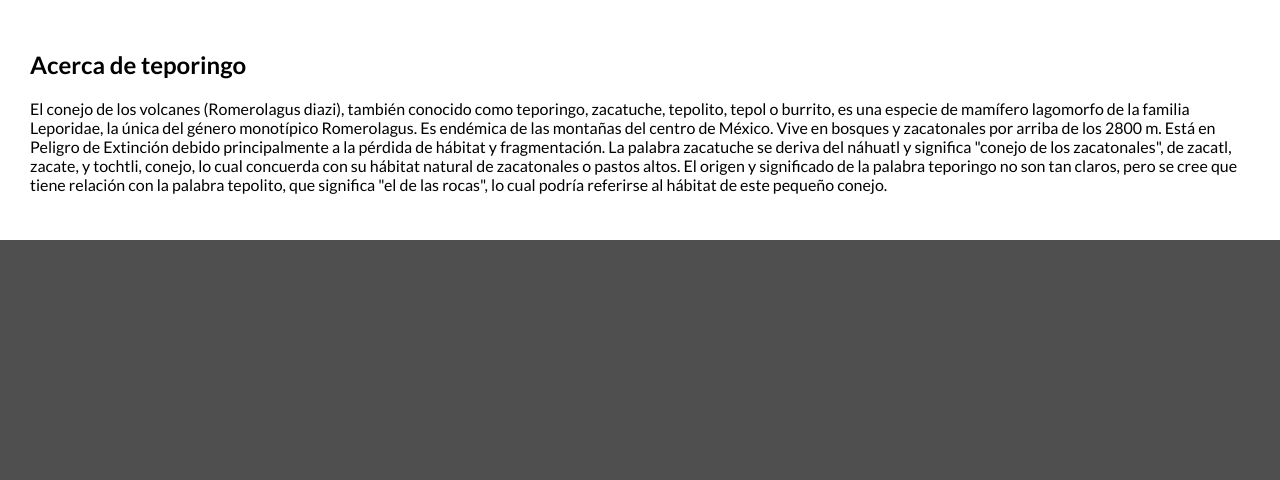
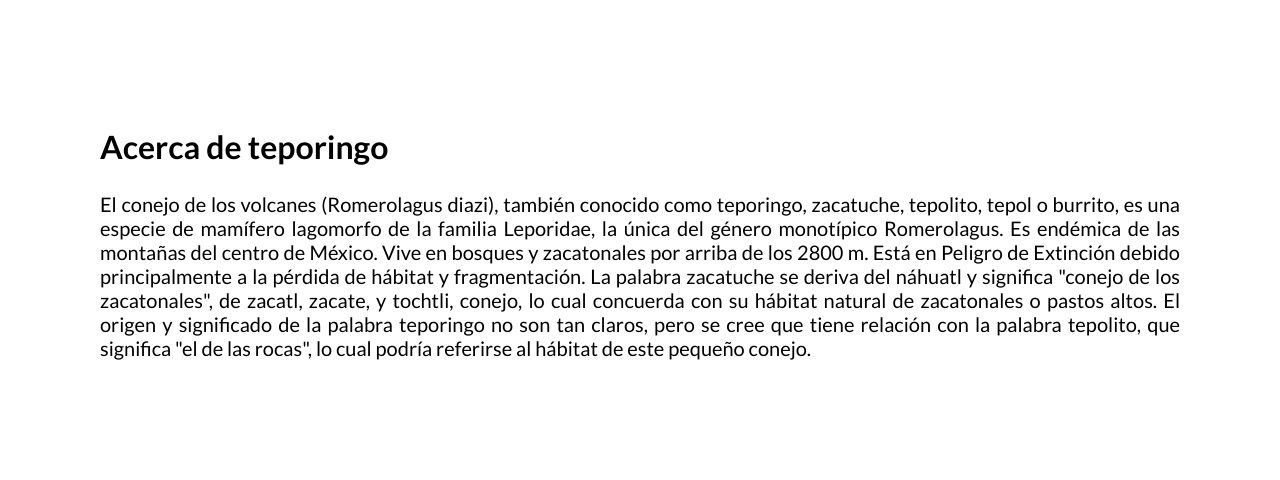
Before and after one commit to Fernando-Acosta818/animalia_psql, a Django app: a page that uses animales/templates/base.html in a window 1280 px wide. Shown: the part 849-1329 px from the top of the page. Before the commit the page ends 1089 px from the top, so only its background shows below. Run offline with Django 4.2, Linux system fonts and the light colour scheme; data comes from the database, SQL or seed files in the repository.

Commit message:
Cambios a info

```diff
--- a/animales/static/styles.css
+++ b/animales/static/styles.css
@@ -181,5 +181,20 @@ body {
 /* Solo - descripcion */
 
 .info {
-    padding: 30px;
+    padding: 100px;
 }
+
+.info h2 {
+    font-size: 2em;
+}
+
+.info p {
+    font-size: 1.25em;
+    text-align: justify;
+}
+
+@media screen and (max-width: 600px) {
+    .info {
+        padding: 30px;
+    }
+}
```
